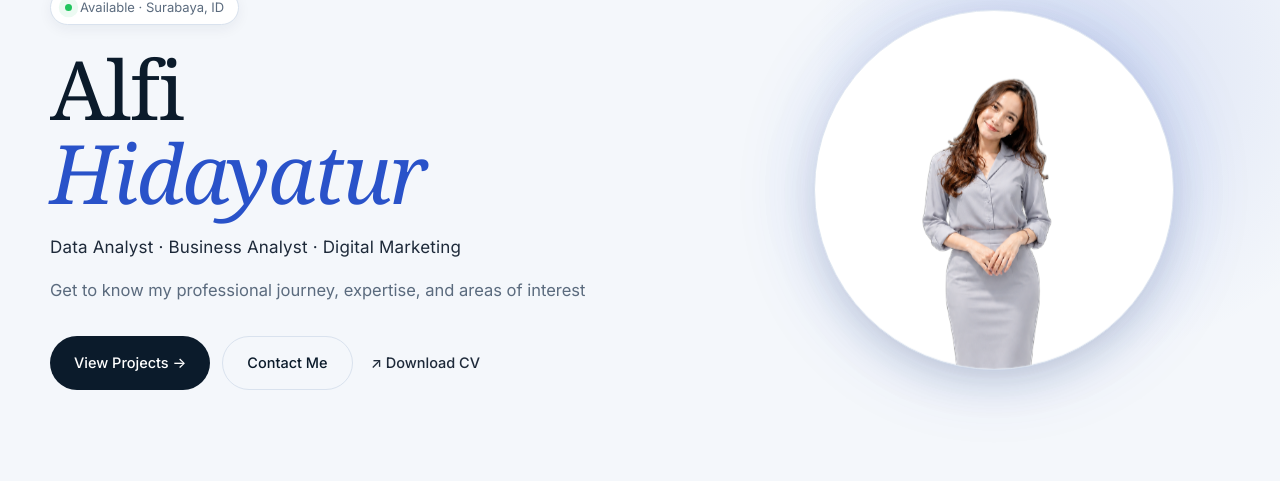
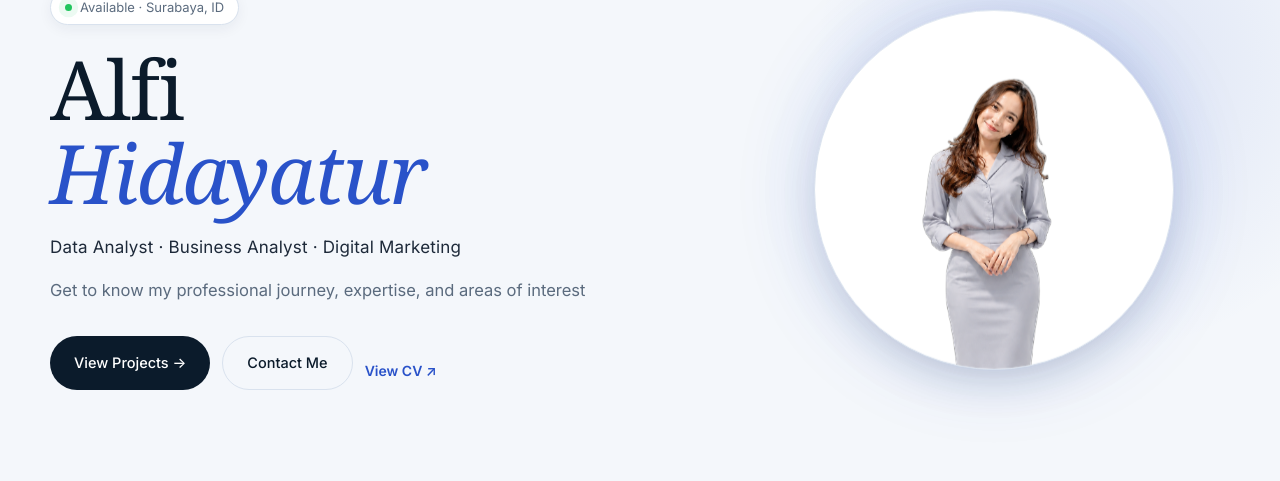
Before and after one commit to alfiiiii/Portofolio-Website, a Flask app: page / in a window 1280 px wide. Shown: the part 193-674 px from the top of the page. Run offline with Flask 3, Linux system fonts and the light colour scheme.

Commit message:
Update index.html

```diff
--- a/templates/index.html
+++ b/templates/index.html
@@ -49,10 +49,12 @@
         <div class="cta-row fade delay-3">
           <a class="btn btn-primary" href="#projects">View Projects →</a>
           <a class="btn btn-ghost" href="#contact">Contact Me</a>
-          <a class="btn btn-link"
+          <a
             href="{{ url_for('static', filename='Alfi_Hidayatur_CV.pdf') }}"
-            download>
-            ↗ Download CV
+            target="_blank"
+            class="pub-link"
+          >
+            View CV ↗
           </a>
         </div>
       </div>
```
